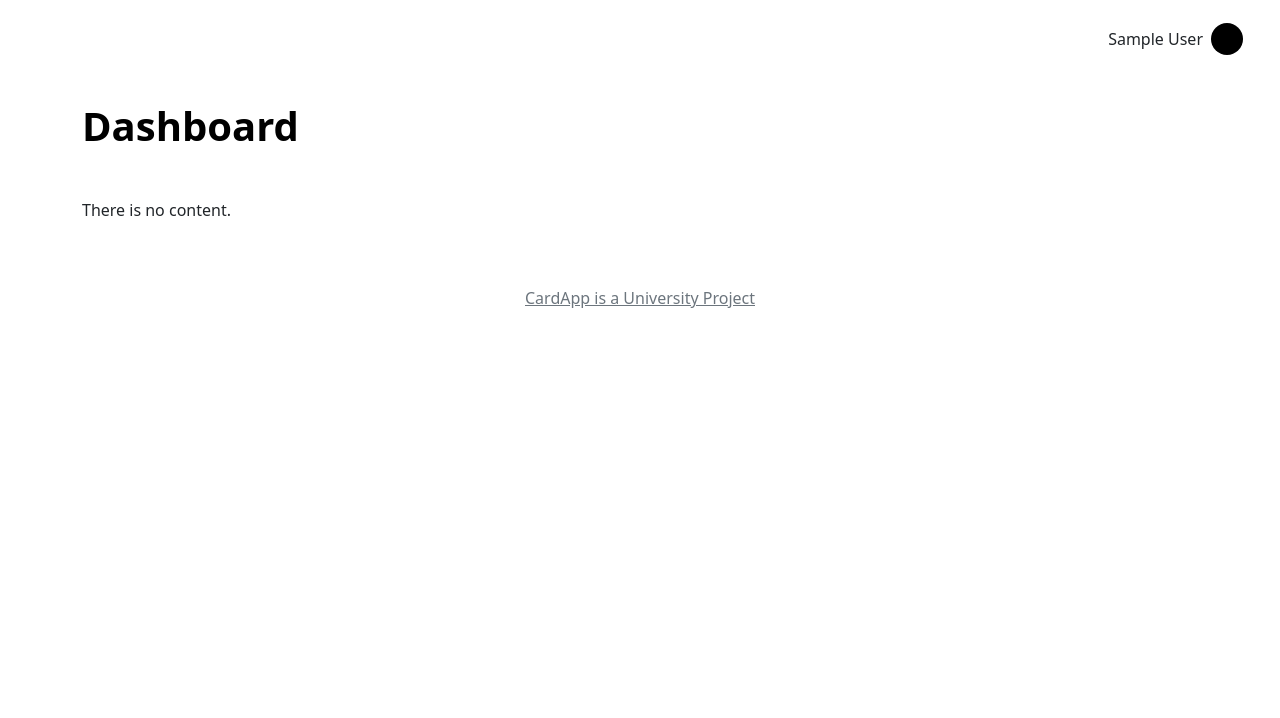
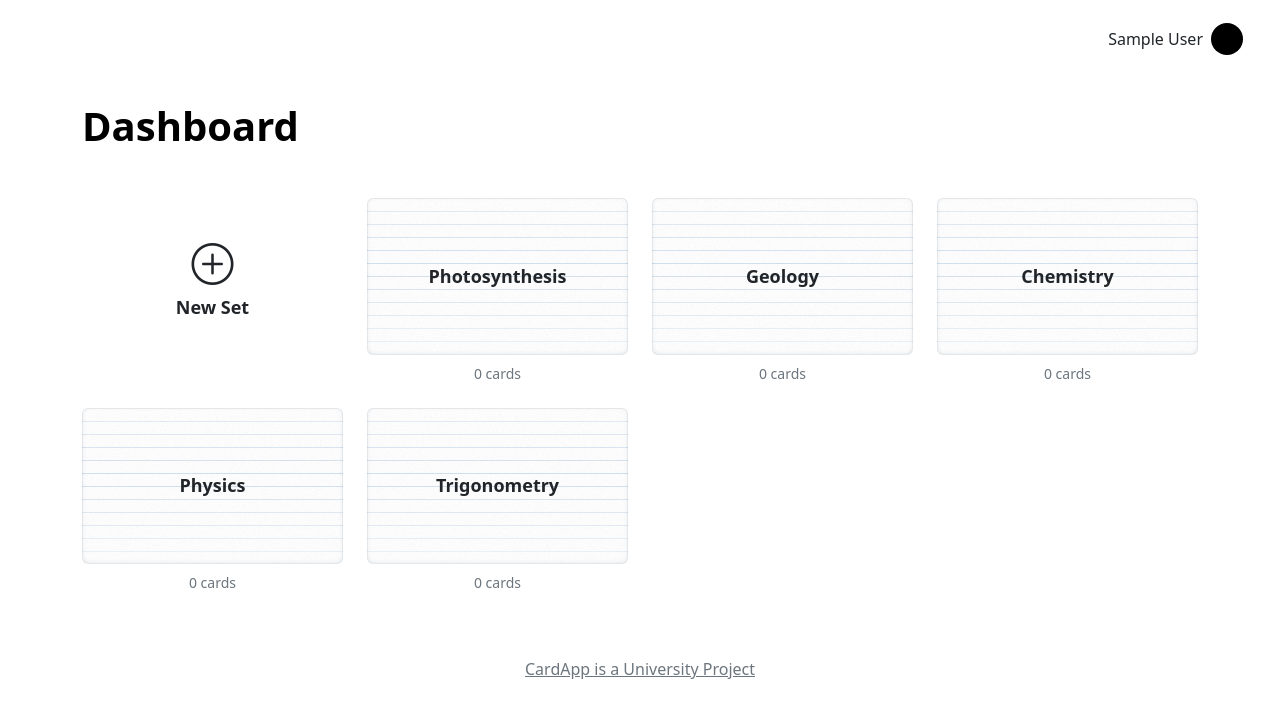
Before and after one commit to Owais-Saeed/TDP, a Flask app: page /dashboard/ in a window 1280 px wide. Shown: the top 718 px of the page. Run offline with Flask 3, Linux system fonts and the light colour scheme; the visitor is signed in with stand-in values (Sample User, id 1).

Commit message:
Adds thumbnails to dashboard

```diff
--- a/app/blueprints/dashboard/routes.py
+++ b/app/blueprints/dashboard/routes.py
@@ -17,4 +17,11 @@ def home():
         'dashboard/home.html',
         user=current_user,
         options_menu=options,
+        data=[
+            { 'title': 'Photosynthesis' },
+            { 'title': 'Geology' },
+            { 'title': 'Chemistry' },
+            { 'title': 'Physics' },
+            { 'title': 'Trigonometry' },
+        ],
     )
--- a/app/static/css/styles.css
+++ b/app/static/css/styles.css
@@ -0,0 +1,57 @@
+/* css/styles.css */
+
+
+/* ------------------------------------------------------------
+    Thumbnails
+*/
+
+.thumbnail {
+
+}
+
+.thumbnail-card {
+    aspect-ratio: 5 / 3;
+    width: 100%;
+    text-align: center;
+    display: flex;
+    align-items: center;
+    justify-content: center;
+    cursor: pointer;
+    flex-direction: column;
+}
+
+.thumbnail-card i {
+    font-size: 42px;
+}
+
+.thumbnail-flashcard {
+    background-color: var(--bs-secondary-bg);
+    background-image: url('../images/flashcard.png');
+    background-size: cover;
+    border-radius: 6px;
+    border: 1px solid rgba(24,52,78,0.10);
+    box-shadow: inset 0px -1px 6px -4px rgba(24,52,78,0.33);
+    transition: scale 0.1s ease-out;
+}
+.thumbnail-flashcard:hover {
+    scale: 1.05;
+}
+
+.thumbnail-title {
+    font-weight: bolder;
+    font-size: 18px;
+}
+
+.thumbnail-description {
+    margin-top: 8px;
+    color: var(--bs-secondary);
+    text-align: center;
+    font-size: 14px;
+}
+
+.thumbnail-new{
+    transition: color 0.1s ease-out;
+}
+.thumbnail-new:hover {
+    color: var(--bs-primary);
+}
--- a/app/templates/base.html
+++ b/app/templates/base.html
@@ -10,6 +10,8 @@
   <script src="https://cdn.jsdelivr.net/npm/bootstrap@5.3.3/dist/js/bootstrap.bundle.min.js" integrity="sha384-YvpcrYf0tY3lHB60NNkmXc5s9fDVZLESaAA55NDzOxhy9GkcIdslK1eN7N6jIeHz" crossorigin="anonymous"></script>
   <!-- Bootstrap Icons -->
   <link rel="stylesheet" href="https://cdn.jsdelivr.net/npm/bootstrap-icons@1.11.3/font/bootstrap-icons.min.css">
+  <!-- Custom Styles -->
+  <link rel="stylesheet" href="{{ url_for('static', filename='css/styles.css') }}">
 </head>
 <body>
 
--- a/app/templates/dashboard/home.html
+++ b/app/templates/dashboard/home.html
@@ -6,8 +6,35 @@
 Dashboard
 {% endblock %}
 
+{% import 'partials/thumbnail_card.html' as thumbnail_card_template %}
+
 {% block content %}
 
-<p>There is no content.</p>
+<div class="container-fluid p-0">
+    <div class="row row-cols-1 row-cols-sm-2 row-cols-md-3 row-cols-xl-4 g-4">
+
+        <!-- new set button -->
+        <div class="col">
+            <div class="thumbnail">
+                <div class="thumbnail-card thumbnail-new">
+                    <i class="bi bi-plus-circle"></i>
+                    <span class="thumbnail-title">
+                        New Set
+                    </span>
+                </div>
+            </div>
+        </div>
+
+        <!-- existing sets -->
+        {% if data %}
+            {% for thumbnail_data in data %}
+                <div class="col">
+                    {{ thumbnail_card_template.thumbnail_card(title=thumbnail_data.title) }}
+                </div>
+            {% endfor %}
+        {% endif %}
+
+    </div>
+</div>
 
 {% endblock %}
--- /dev/null
+++ b/app/templates/partials/thumbnail_card.html
@@ -0,0 +1,12 @@
+<!-- partials/thumbnail_card.html -->
+
+{% macro thumbnail_card(title) %}
+  <div class="thumbnail">
+    <div class="thumbnail-card thumbnail-flashcard">
+      <span class="thumbnail-title">
+        {{ title }}
+      </span>
+    </div>
+    <div class="thumbnail-description">0 cards</div>
+  </div>
+{% endmacro %}
```
Also changed, not shown: app/static/images/flashcard-dark.png (added), app/static/images/flashcard.png (added).
